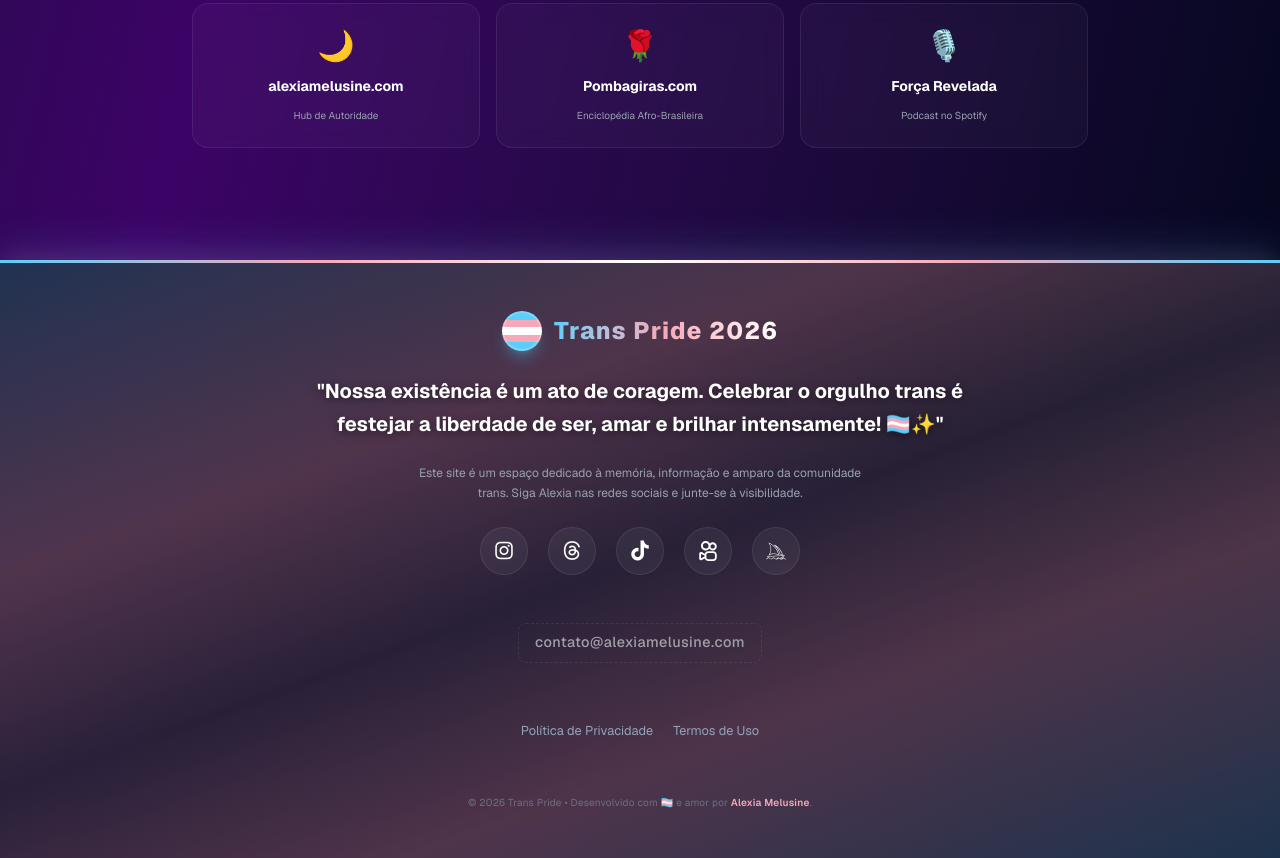
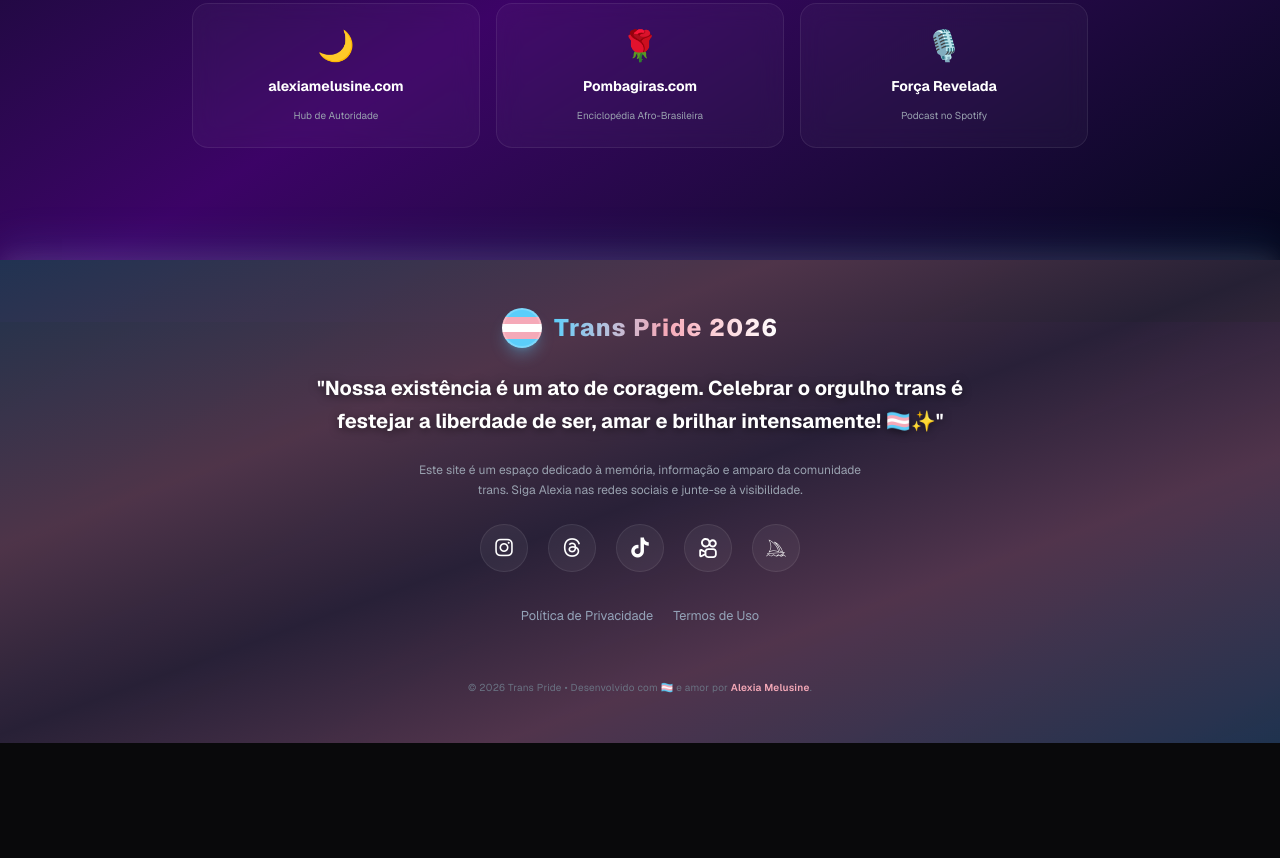
Before and after one commit to pombagiras/alexiamelusine.com, a plain HTML site: page pride/index.html in a window 1280 px wide. Shown: the part 4478-5336 px from the top of the page. After the commit the page ends 5221 px from the top, so only its background shows below. Drawn offline with nearby package versions, Linux system fonts and the light colour scheme.

Commit message:
style: remove default body margin, footer border-top and contact email from footer

```diff
--- a/pride/index.html
+++ b/pride/index.html
@@ -3,7 +3,7 @@
 <head>
     <meta charset="UTF-8">
     <meta name="viewport" content="width=device-width, initial-scale=1.0">
-    <meta name="theme-color" content="#0f172a">
+    <meta name="theme-color" content="#09090b">
     <meta name="color-scheme" content="only dark">
 
     <!-- Favicon & Touch Icons -->
@@ -1503,12 +1503,7 @@
                 </a>
             </div>
 
-            <div class="footer-email-container mt-6">
-                <button class="copy-email-btn" data-email="contato@alexiamelusine.com" aria-label="Copiar e-mail de contato">
-                    <span class="email-display">contato@alexiamelusine.com</span>
-                    <span class="copy-tooltip">Copiar e-mail</span>
-                </button>
-            </div>
+
 
             <div class="pride-footer-legal">
                 <a href="./privacy.html" class="pride-legal-link">Política de Privacidade</a>
--- a/pride/style.css
+++ b/pride/style.css
@@ -18,6 +18,13 @@
 h1, h2, h3, h4, .font-display {
     font-family: 'Fraunces', serif;
     letter-spacing: 0.02em;
+}
+
+html, body {
+    margin: 0;
+    padding: 0;
+    width: 100%;
+    height: 100%;
 }
 
 body {
@@ -469,8 +476,6 @@ body {
         rgba(91, 206, 250, 0.22) 100%
     );
     background-color: rgba(15, 8, 30, 0.92);
-    border-top: 3px solid;
-    border-image: linear-gradient(90deg, var(--trans-blue), var(--trans-pink), var(--trans-white), var(--trans-pink), var(--trans-blue)) 1;
     position: relative;
     box-shadow: 0 -15px 40px rgba(91, 206, 250, 0.12), 0 -5px 20px rgba(245, 169, 184, 0.10);
 }
```
